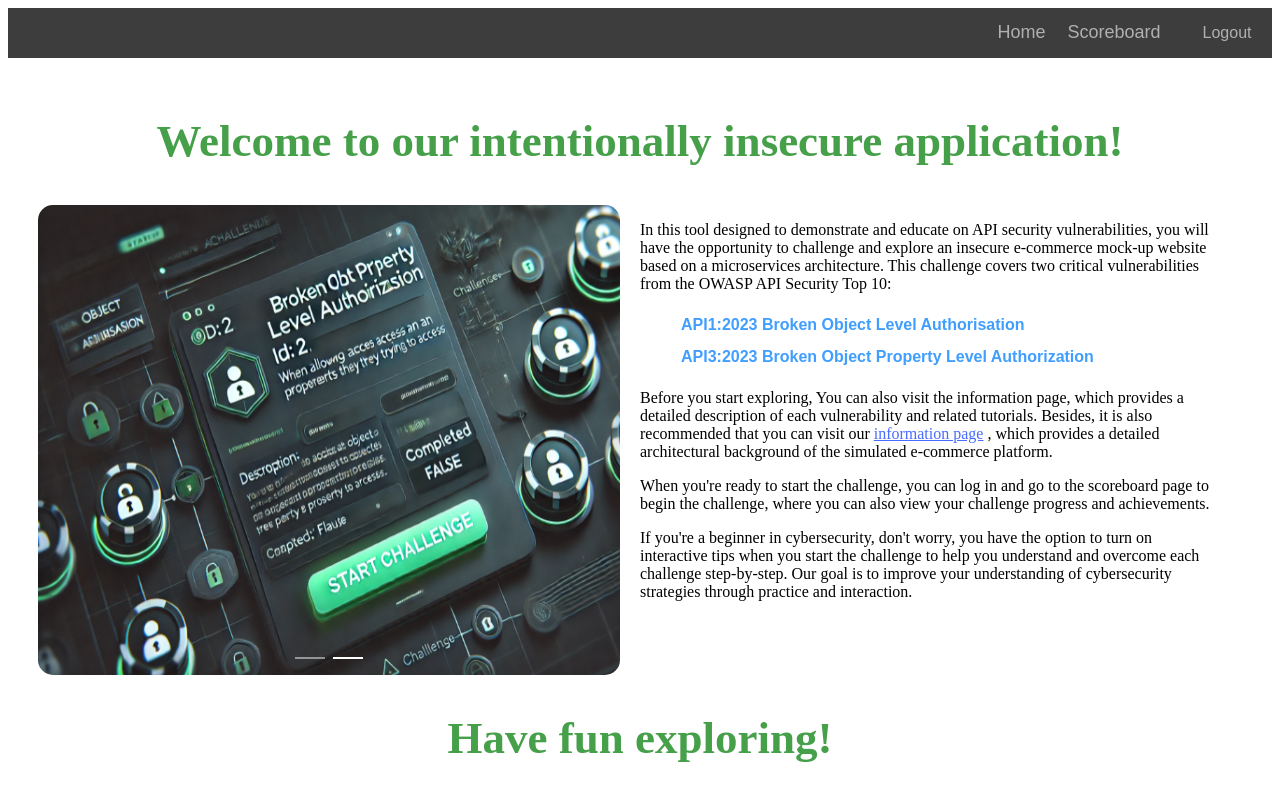
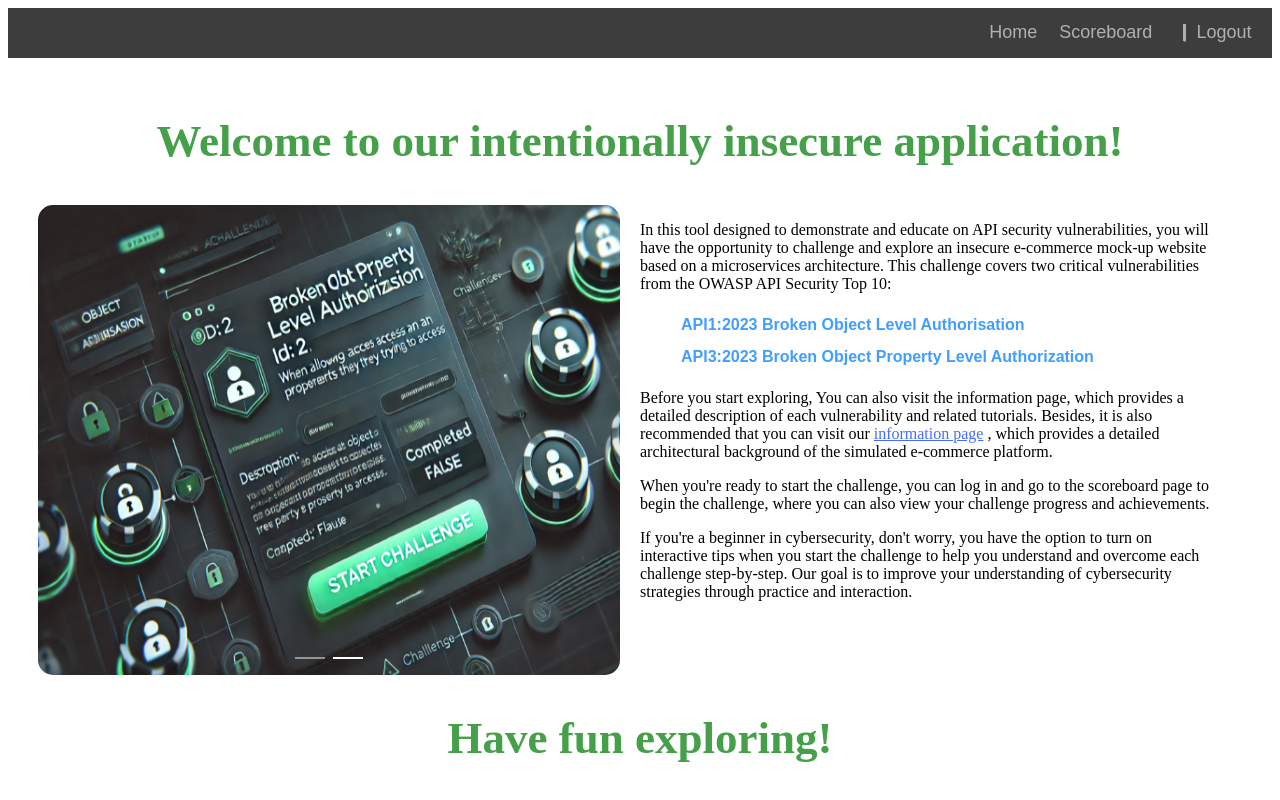
Before and after one commit to HebeXiao/vue-store-master, a Vue app: page / in a window 1280 px wide. Shown: the top 800 px of the page. Built offline with nearby package versions, Linux system fonts and the light colour scheme; sample sign-in values are in the browser's storage.

Commit message:
7.5 dialog style

```diff
--- a/src/HomePage.vue
+++ b/src/HomePage.vue
@@ -39,9 +39,10 @@
                 >Hint</el-button
               >
             </li>
-            <li v-if="this.$store.getters.getUser">
+            <li v-if="this.$store.getters.getUser && !getCurrentChallengeId">
               <span class="sep"></span>
               <span class="sep"></span>
+              <span class="divider">|</span> <!-- 分割线 -->
               <el-popover placement="top" width="180" v-model="visible">
                 <p>Are you sure you want to log out?</p>
                 <div style="text-align: right; margin: 10px 0 0">
@@ -52,7 +53,7 @@
                     >Yes</el-button
                   >
                 </div>
-                <el-button type="text" slot="reference" style="font-size: 16px"
+                <el-button type="text" slot="reference" style="font-size: 18px"
                   >Logout</el-button
                 >
               </el-popover>
@@ -234,6 +235,13 @@ a:hover {
   font-size: 16px;
   margin: 0 5px;
 }
+.topbar .nav .divider {
+  height: 30px;
+  width: 1px;
+  background-color: #b0b0b0;
+  margin: 0 5px;
+  margin-left:-10px;
+}
 .topbar .nav li .el-button {
   color: #b0b0b0;
 }
--- a/src/WebHome.vue
+++ b/src/WebHome.vue
@@ -135,6 +135,7 @@ a:hover {
 .button-back img {
   width: 30px;
   background-color: transparent;
+  margin-left:-30px;
 }
 /* Top bar container CSS END */
 </style>
--- a/src/components/DialogWindow.vue
+++ b/src/components/DialogWindow.vue
@@ -2,14 +2,16 @@
   <div v-if="visible" class="dialog-overlay">
     <div class="dialog-box">
       <div class="dialog-header">
-        <img src="@/assets/imgs/question.png" alt="Question" class="question-image"/>
-        <span>Confirmation</span>
+        <div class = "dialog-header-content" style="margin-left:110px">
+            <img src="@/assets/imgs/question.png" alt="Question" class="question-image"/>
+            <span>Confirmation</span>
+        </div>
+        <button @click="handleClose" class="close-button">×</button>
       </div>
       <div class="dialog-content">
         <span>Are you sure you want to exit the challenge?</span>
       </div>
       <div class="dialog-footer">
-        <button @click="handleClose" class="dialog-button">No</button>
         <button @click="handleConfirm" class="dialog-button dialog-button-confirm">Yes</button>
       </div>
     </div>
@@ -63,7 +65,7 @@ export default {
 .dialog-header {
   display: flex;
   align-items: center;
-  justify-content: center; /* 水平居中 */
+  justify-content: space-between; /* 在弹窗头部两端对齐 */
   font-size: 20px;
   font-weight: bold;
   margin-bottom: 20px;
@@ -73,11 +75,23 @@ export default {
   width: 30px;
   height: auto;
   margin-right: 10px;
+  margin-bottom: -8px;
+}
+
+.close-button {
+  background: none;
+  border: none;
+  font-size: 30px;
+  color: #ffffff;
+  cursor: pointer;
+  margin-left: auto; /* 确保按钮靠右 */
 }
 
 .dialog-content {
-  margin-bottom: 20px;
+  margin-bottom: 40px;
   text-align: center; /* 使内容文本居中 */
+  margin-top: 40px;
+  font-size:18px;
 }
 
 .dialog-footer {
```
